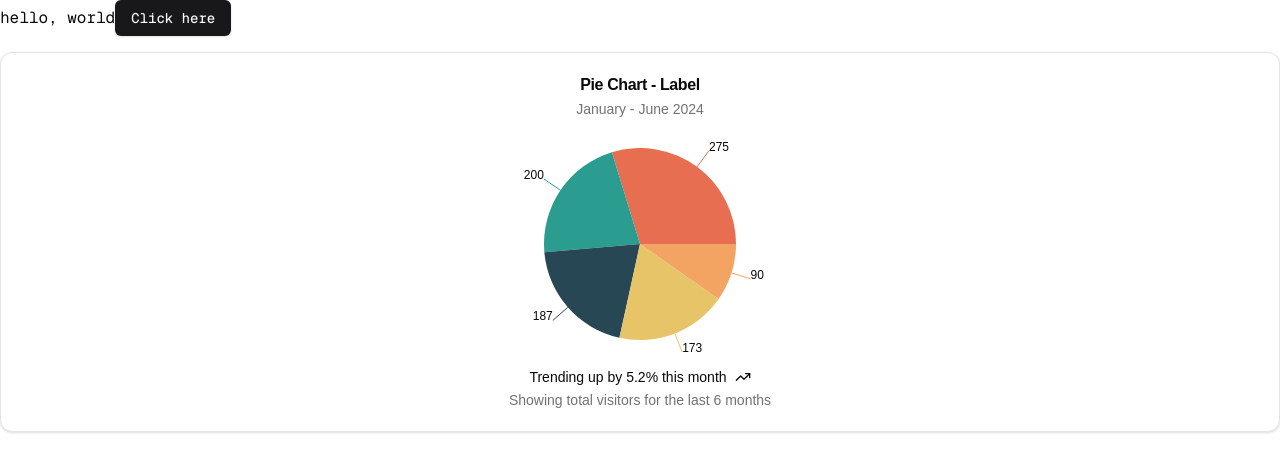
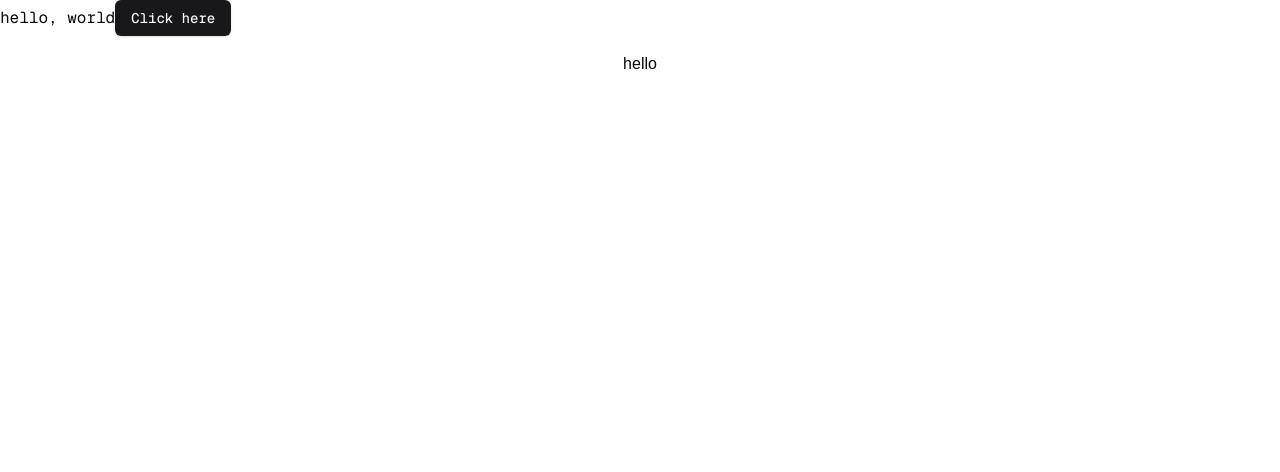
Before and after one commit to Ronit-gurjar/pie-my-schedule, a Next.js app: page / in a window 1280 px wide. Shown: the top 472 px of the page. Built offline with nearby package versions, Linux system fonts and the light colour scheme.

Commit message:
Remove: boiler code to create chart from scratch

```diff
--- a/components/daily-activity-chart.tsx
+++ b/components/daily-activity-chart.tsx
@@ -1,82 +1,10 @@
 "use client"
 
-import { TrendingUp } from "lucide-react"
-import { Pie, PieChart } from "recharts"
+import { Label, Pie, PieChart } from "recharts"
 
-import {
-  Card,
-  CardContent,
-  CardDescription,
-  CardFooter,
-  CardHeader,
-  CardTitle,
-} from "@/components/ui/card"
-import {
-  ChartConfig,
-  ChartContainer,
-  ChartTooltip,
-  ChartTooltipContent,
-} from "@/components/ui/chart"
-const chartData = [
-  { browser: "chrome", visitors: 275, fill: "var(--color-chrome)" },
-  { browser: "safari", visitors: 200, fill: "var(--color-safari)" },
-  { browser: "firefox", visitors: 187, fill: "var(--color-firefox)" },
-  { browser: "edge", visitors: 173, fill: "var(--color-edge)" },
-  { browser: "other", visitors: 90, fill: "var(--color-other)" },
-]
-
-const chartConfig = {
-  visitors: {
-    label: "Visitors",
-  },
-  chrome: {
-    label: "Chrome",
-    color: "hsl(var(--chart-1))",
-  },
-  safari: {
-    label: "Safari",
-    color: "hsl(var(--chart-2))",
-  },
-  firefox: {
-    label: "Firefox",
-    color: "hsl(var(--chart-3))",
-  },
-  edge: {
-    label: "Edge",
-    color: "hsl(var(--chart-4))",
-  },
-  other: {
-    label: "Other",
-    color: "hsl(var(--chart-5))",
-  },
-} satisfies ChartConfig
 
 export default function DailyActivityPieChart() {
   return (
-    <Card className="flex flex-col">
-      <CardHeader className="items-center pb-0">
-        <CardTitle>Pie Chart - Label</CardTitle>
-        <CardDescription>January - June 2024</CardDescription>
-      </CardHeader>
-      <CardContent className="flex-1 pb-0">
-        <ChartContainer
-          config={chartConfig}
-          className="mx-auto aspect-square max-h-[250px] pb-0 [&_.recharts-pie-label-text]:fill-foreground"
-        >
-          <PieChart>
-            <ChartTooltip content={<ChartTooltipContent hideLabel />} />
-            <Pie data={chartData} dataKey="visitors" label nameKey="browser" />
-          </PieChart>
-        </ChartContainer>
-      </CardContent>
-      <CardFooter className="flex-col gap-2 text-sm">
-        <div className="flex items-center gap-2 font-medium leading-none">
-          Trending up by 5.2% this month <TrendingUp className="h-4 w-4" />
-        </div>
-        <div className="leading-none text-muted-foreground">
-          Showing total visitors for the last 6 months
-        </div>
-      </CardFooter>
-    </Card>
+    <div className="flex items-center justify-center">hello</div>
   )
 }
```
